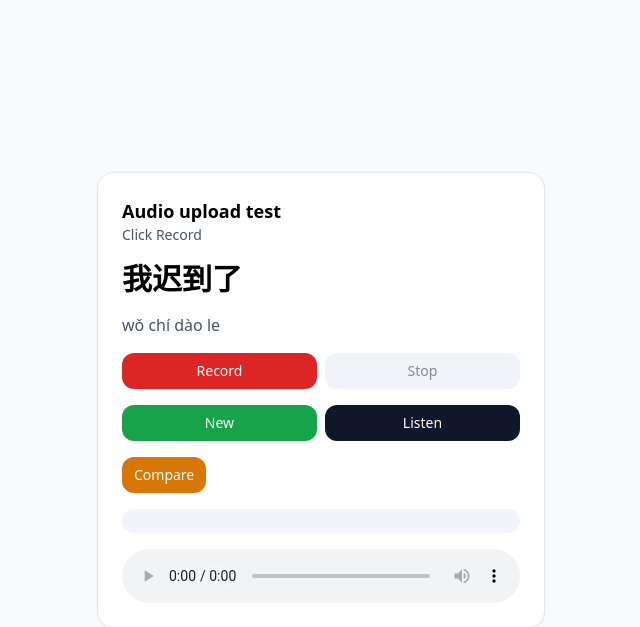
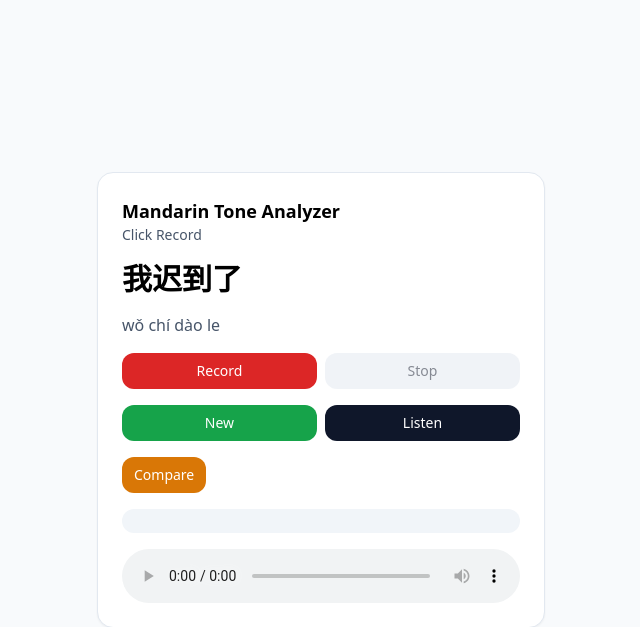
Before and after one commit to GabrielSwai/Mandarin-Tone-Analyzer, a Flask app: page / in a window 1280 px wide. Shown: the top 627 px of the page, without its empty margins (319-959 px from the left). Run offline with Flask 3, Linux system fonts and the light colour scheme; some libraries are stand-ins or nearby versions.

Commit message:
Fixed title on home page.

```diff
--- a/mainapp/templates/home.html
+++ b/mainapp/templates/home.html
@@ -12,7 +12,7 @@
 <body class="min-h-screen bg-slate-50 grid place-items-center p-6">
     <div class="w-full max-w-md bg-white border border-slate-200 rounded-2xl p-6 shadow-sm space-y-4">
         <div>
-            <h1 class="text-lg font-semibold">Audio upload test</h1>
+            <h1 class="text-lg font-semibold">Mandarin Tone Analyzer</h1>
             <p id="s" class="text-sm text-slate-600">Click Record</p>
         </div>
         <div id="hanzi" class="text-3xl font-semibold"></div>
```
